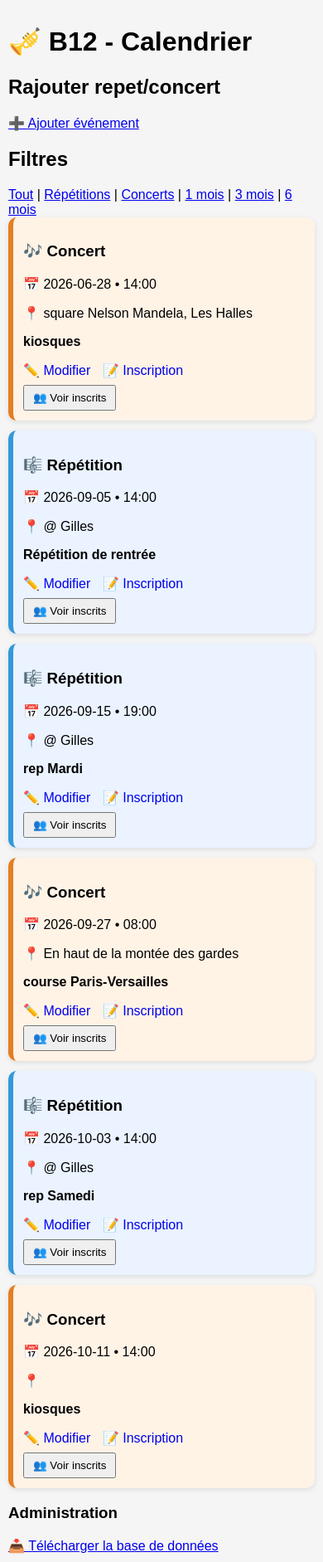
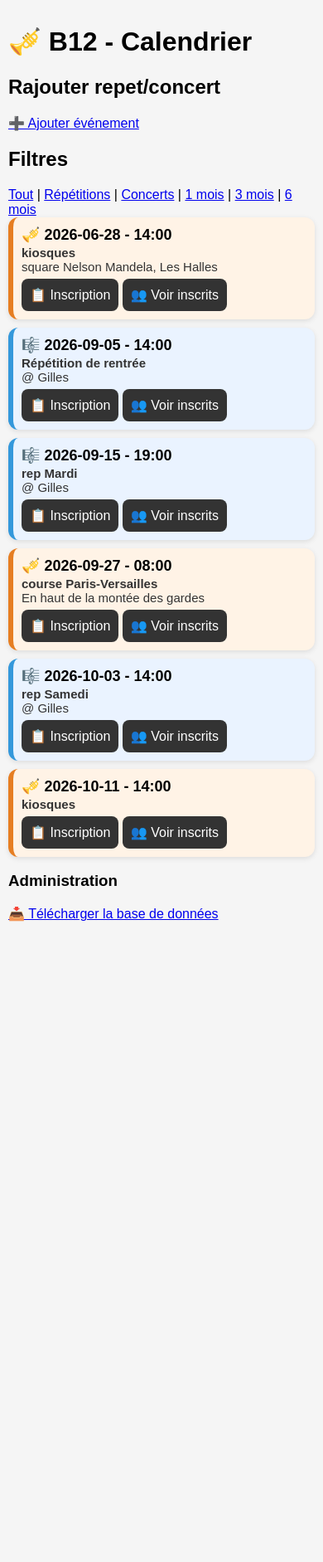
Before and after one commit to audreychatillon/b12-calendar, a Flask app: page / in a window 390 px wide. Shown: the whole page at 83% size. After the commit the page ends 1111 px from the top, so only its background shows below. Run offline with Flask 3, Linux system fonts and the light colour scheme; data comes from the database, SQL or seed files in the repository.

Commit message:
upgrade for mobile phone

```diff
--- a/templates/index.html
+++ b/templates/index.html
@@ -13,13 +13,13 @@ body {
 .container {
     display: flex;
     flex-direction: column;
-    gap: 12px;
+    gap: 10px;
 }
 
 .card {
     background: white;
-    padding: 12px;
-    border-radius: 10px;
+    padding: 10px;
+    border-radius: 12px;
     box-shadow: 0 2px 6px rgba(0,0,0,0.1);
 }
 .card.repet {
@@ -30,16 +30,31 @@ body {
     background: #fff3e6;
     border-left: 6px solid #e67e22;
 }
-.actions a {
-    margin-right: 10px;
+.date {
+    font-size: 18px;
+    font-weight: bold;
+}
+
+.info {
+    font-size: 15px;
+    margin-top: 2px;
+    color: #333;
+}
+button, a.button {
+    font-size: 16px;
+    padding: 10px;
+    border-radius: 8px;
+    border: none;
+    background: #333;
+    color: white;
+    display: inline-block;
+    margin-top: 6px;
     text-decoration: none;
 }
-
-button {
+.inscriptions {
     margin-top: 8px;
-    padding: 6px 10px;
+    font-size: 14px;
 }
-
 .hidden {
     display: none;
 }
@@ -65,30 +80,31 @@ button {
 
 {% for event in events %}
 
-<div class="card {% if event['type'] == 'repet' %}repet{% else %}concert{% endif %}">
+<div class="card {{ event['type'] }}">
 
-    <h3>
-        {% if event["type"] == "repet" %}
-            🎼 Répétition
+    <div class="date">
+        {% if event['type'] == "repet" %}
+            🎼
         {% else %}
-            🎶 Concert
+            🎺
         {% endif %}
-    </h3>
+        {{ event["date"] }} - {{ event["heure"] }}
+    </div>
 
-    <p>📅 {{ event["date"] }} • {{ event["heure"] }}</p>
-    <p>📍 {{ event["lieu"] }}</p>
-    <p><strong>{{ event["titre"] }}</strong></p>
+    <div class="info">
+        <b>{{ event["titre"] }}</b><br>
+        {{ event["lieu"] }}
+    </div>
 
-    <div class="actions">
-        <a href="/edit/{{ event['id'] }}">✏️ Modifier</a>
-        <a href="/inscription/{{ event['id'] }}">📝 Inscription</a>
-    </div>
+    <a class="button" href="/inscription/{{ event['id'] }}">
+        📋 Inscription
+    </a>
 
     <button onclick="toggle({{ event['id'] }})">
         👥 Voir inscrits
     </button>
 
-    <div id="p{{ event['id'] }}" class="hidden">
+    <div id="p{{ event['id'] }}" class="hidden inscriptions">
         {% for m in membres %}
             {% if m['id'] in presences_by_event[event['id']] %}
                 ✔ {{ m['nom'] }}<br>
```
